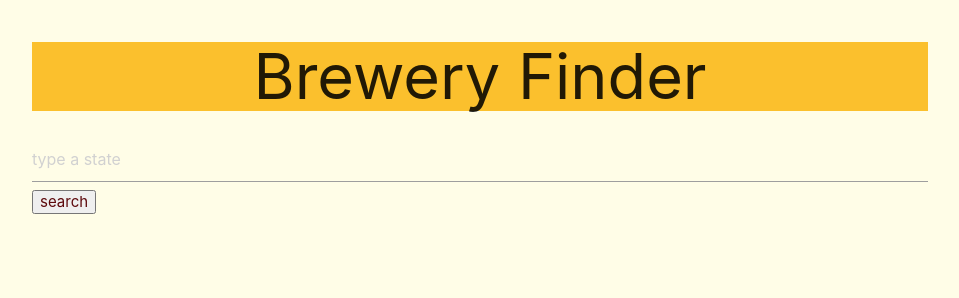
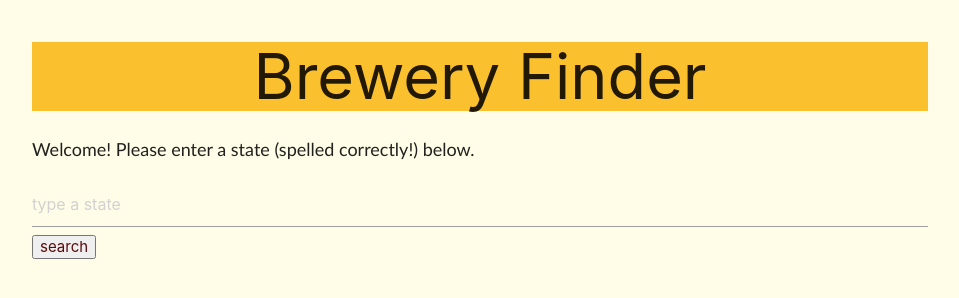
Before and after one commit to VLParry/BreweryFinder, a plain HTML site: page index.html in a window 1280 px wide. Shown: the whole page, without its empty margins (160-1119 px from the left). Drawn offline with nearby package versions, Linux system fonts and the light colour scheme.

Commit message:
adding new div

```diff
--- a/index.css
+++ b/index.css
@@ -15,3 +15,8 @@
 #search {
     color:darkcyan
 }
+
+#message {
+    font-family: 'Gill Sans', 'Gill Sans MT', Calibri, 'Trebuchet MS', sans-serif;
+    font-size: larger;
+}
--- a/index.html
+++ b/index.html
@@ -23,7 +23,12 @@ Compiled and minified JavaScript -->
     <div class="container yellow darken-2 ">
         <h1 class="center align">Brewery Finder</h1>
     </div>
+<div class="container" id="message">
+<p>
+    Welcome! Please enter a state (spelled correctly!) below.
+</p>
 
+</div>
     <div class="container">
         <form id="search-brewery">
             <input id="search" type="text" placeholder="type a state">
```
